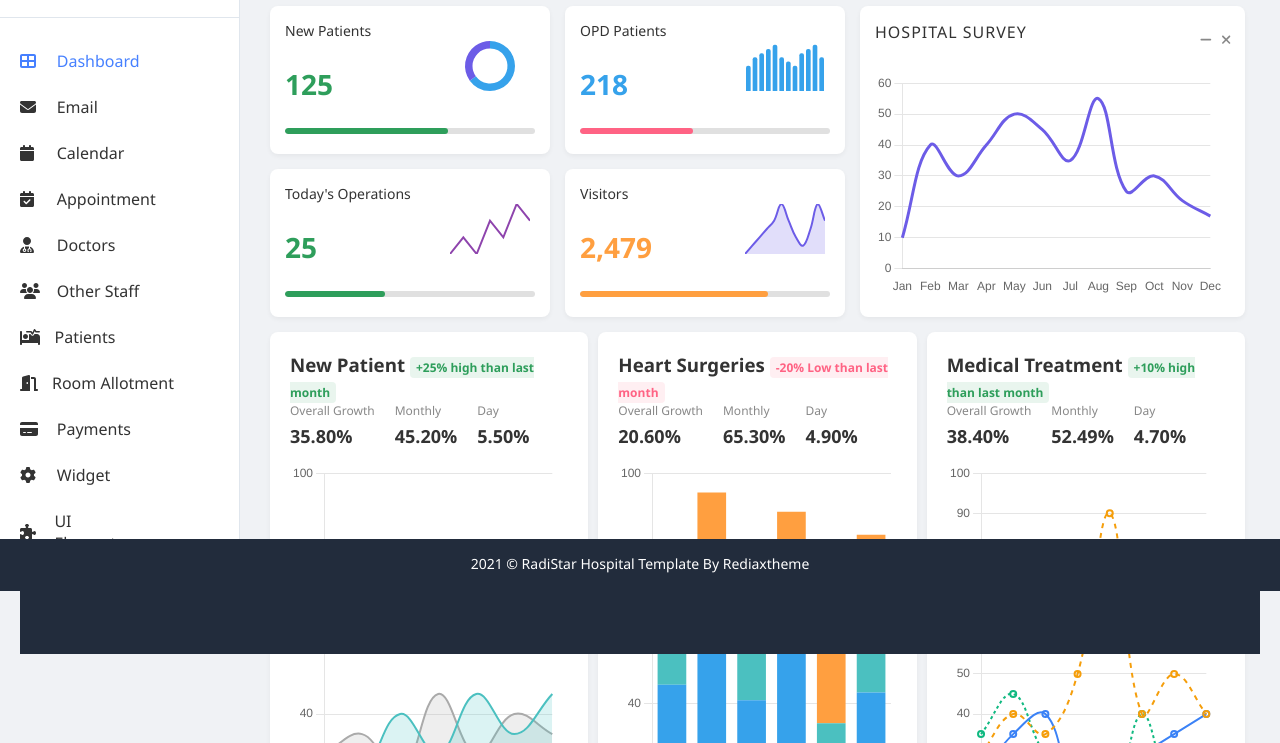
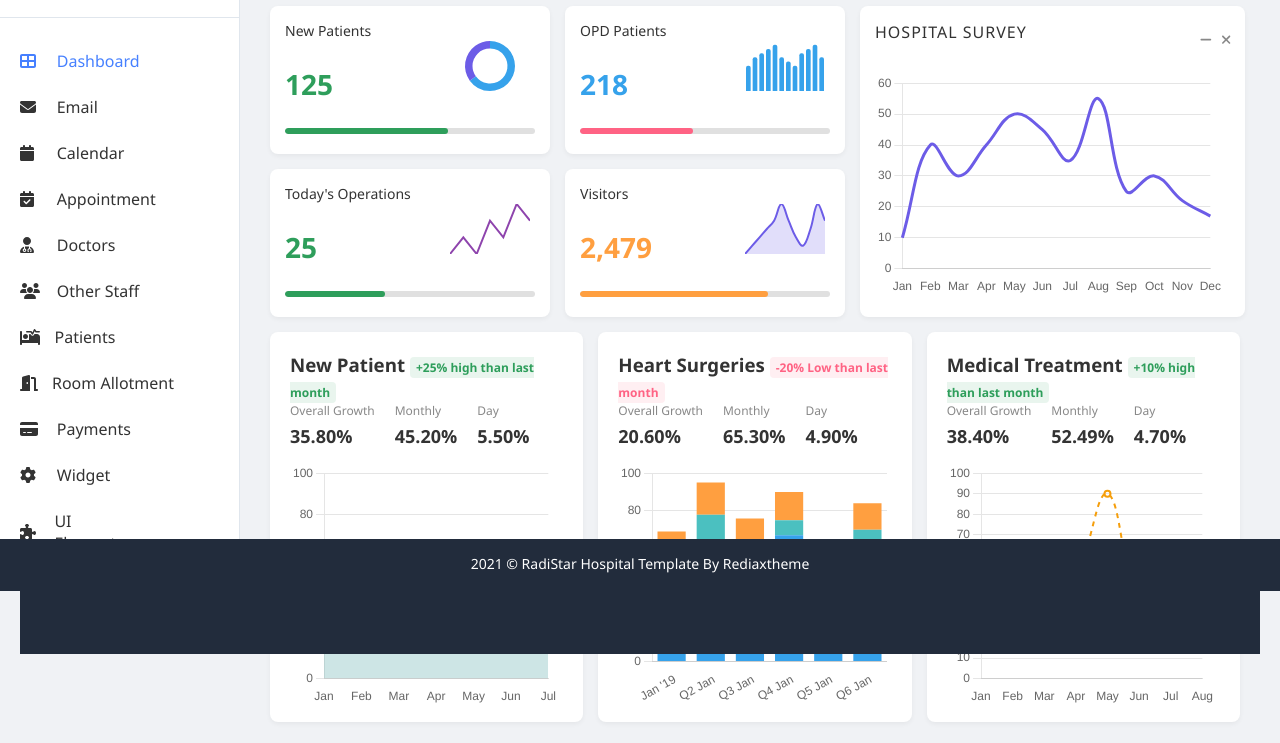
Before and after one commit to atomic-rk05/medical_dashboard, a plain HTML site: page index.html in a window 1280 px wide. Shown: the part 209-952 px from the top of the page. Drawn offline with nearby package versions, Linux system fonts and the light colour scheme.

Commit message:
Update index.html

```diff
--- a/index.html
+++ b/index.html
@@ -2,7 +2,9 @@
 
 
 
-<!DOCTYPE html>
+
+
+    <!DOCTYPE html>
 <html lang="en">
 <head>
     <meta charset="UTF-8">
@@ -1257,7 +1259,7 @@ footer {
                 </div>
 
                 <div class="metrics-row">
-                    <div class="card metric-card">
+                    <div  style="position: relative;width: 100%;height: 95%;"  class="card metric-card">
                         <h3>
                             New Patient
                             <span class="growth-tag positive">+25% high than last month</span>
@@ -1276,12 +1278,12 @@ footer {
                                 <p>5.50%</p>
                             </div>
                         </div>
-                        <div style="position: relative; width: 98.4%; height: 80%;" class="chart-wrapper">
+                        <div style="position: relative; width: 98.4%; height: 70%;" class="chart-wrapper">
                             <canvas id="newPatientChart"></canvas>
                         </div>
                     </div>
 
-                    <div class="card metric-card">
+                    <div style="position: relative;width: 100%;height: 95%;"  class="card metric-card">
                         <h3>
                             Heart Surgeries
                             <span class="growth-tag negative">-20% Low than last month</span>
@@ -1300,12 +1302,12 @@ footer {
                                 <p>4.90%</p>
                             </div>
                         </div>
-                        <div style="position: relative; width: 98.4%; height: 80%;" class="chart-wrapper">
+                        <div style="position: relative; width: 98.4%; height: 70%;" class="chart-wrapper">
                             <canvas id="heartSurgeriesChart"></canvas>
                         </div>
                     </div>
 
-                    <div class="card metric-card">
+                    <div style="position: relative;width: 100%;height: 95%;"  class="card metric-card">
                         <h3>
                             Medical Treatment
                             <span class="growth-tag positive">+10% high than last month</span>
@@ -1324,7 +1326,7 @@ footer {
                                 <p>4.70%</p>
                             </div>
                         </div>
-                        <div style="position: relative; width: 98.4%; height: 80%;" class="chart-wrapper">
+                        <div style="position: relative; width: 98.4%; height: 70%;" class="chart-wrapper">
                             <canvas id="medicalTreatmentChart"></canvas>
                         </div>
                     </div>
```
